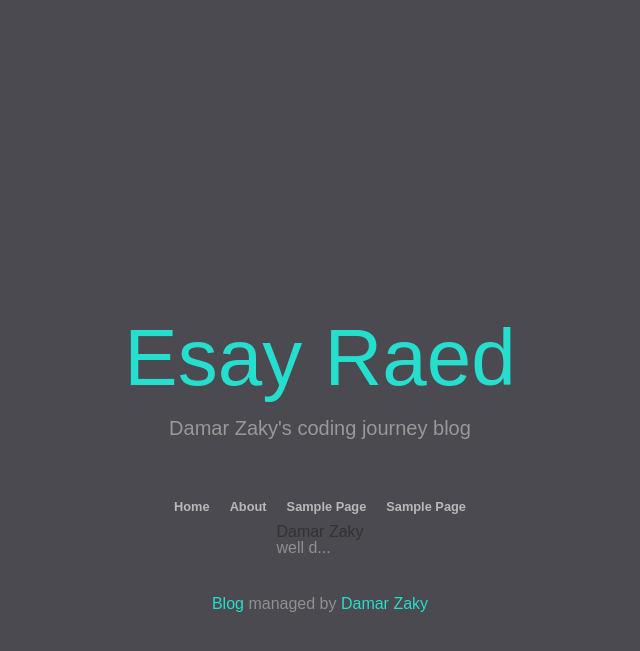
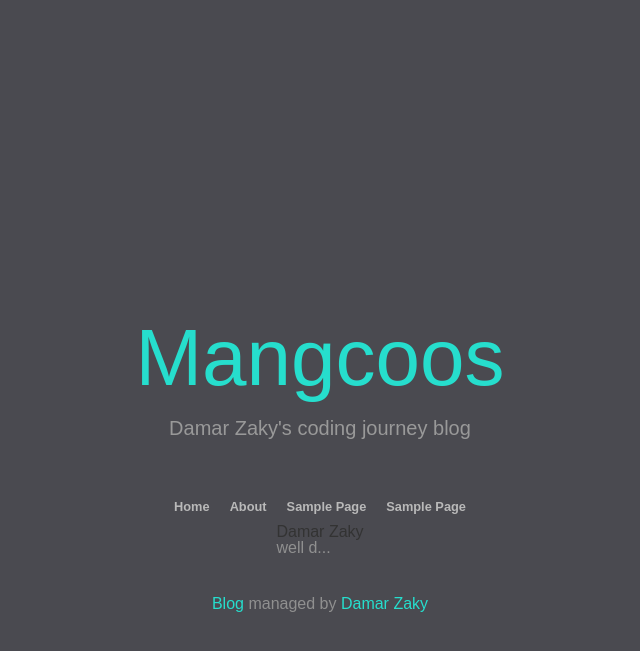
Before and after one commit to damzaky/damzaky.github.io, a Jekyll site: the page built from index.html, in a window 1280 px wide. Shown: the top 651 px of the page, without its empty margins (320-960 px from the left). Built offline with Jekyll 4.4.1, drawn with Linux system fonts in a browser that asks for light colours.

Commit message:
Update default.html

```diff
--- a/_layouts/default.html
+++ b/_layouts/default.html
@@ -8,7 +8,7 @@
 	<meta name="description" content="Damar Zaky's coding project blog">
 	<meta name="author" content="Damar Zaky">
 
-	<title>Esay Raed</title>
+	<title>Mangcoos</title>
 
 	<link href="/blog.css" rel="stylesheet">
 		<link href="/index.css" rel="stylesheet">
@@ -43,7 +43,7 @@ img.emoji {
 
 		<div class="blog-header">
 		<div class='headcon'>
-	<h1 class="blog-title"><a href="https://damzaky.github.io">Esay Raed</a></h1>
+	<h1 class="blog-title"><a href="https://damzaky.github.io">Mangcoos</a></h1>
 	<p class="lead blog-description">Damar Zaky's coding journey blog</p>
 </div>
 	</div>
```
